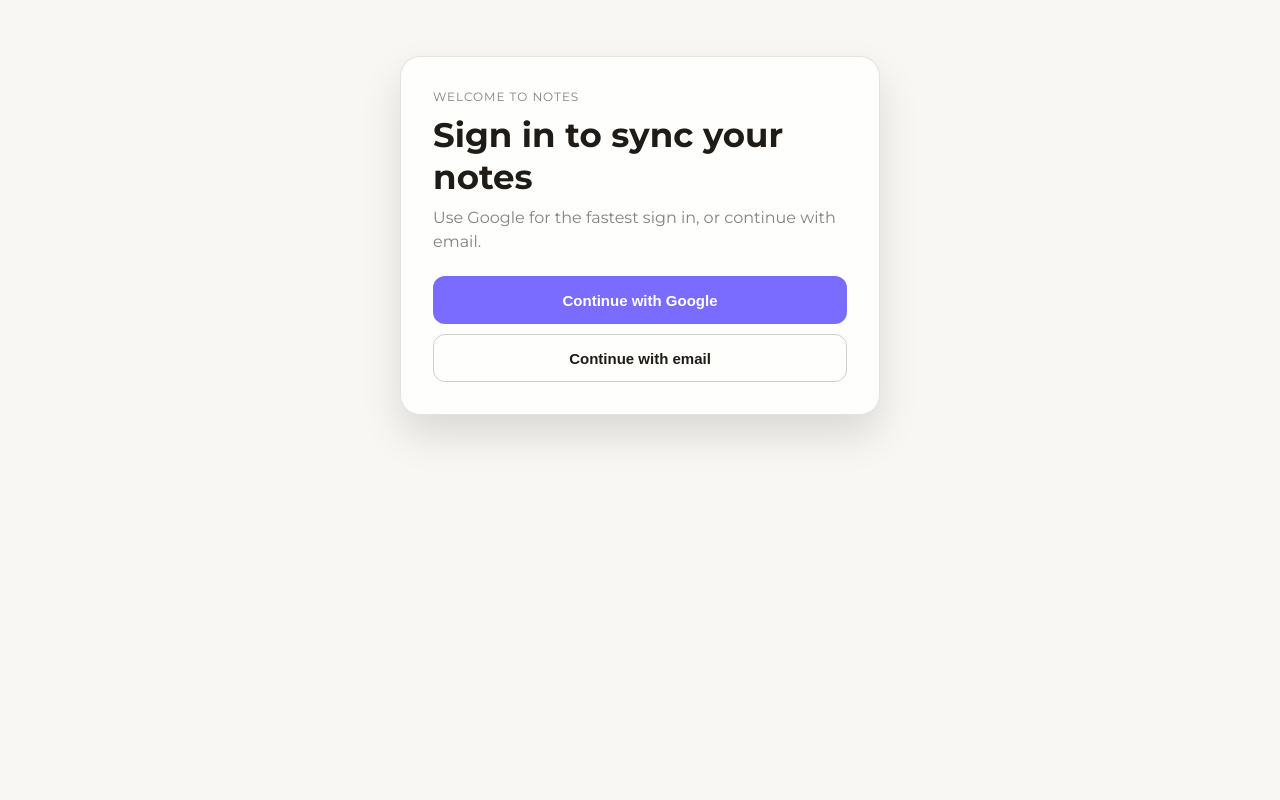
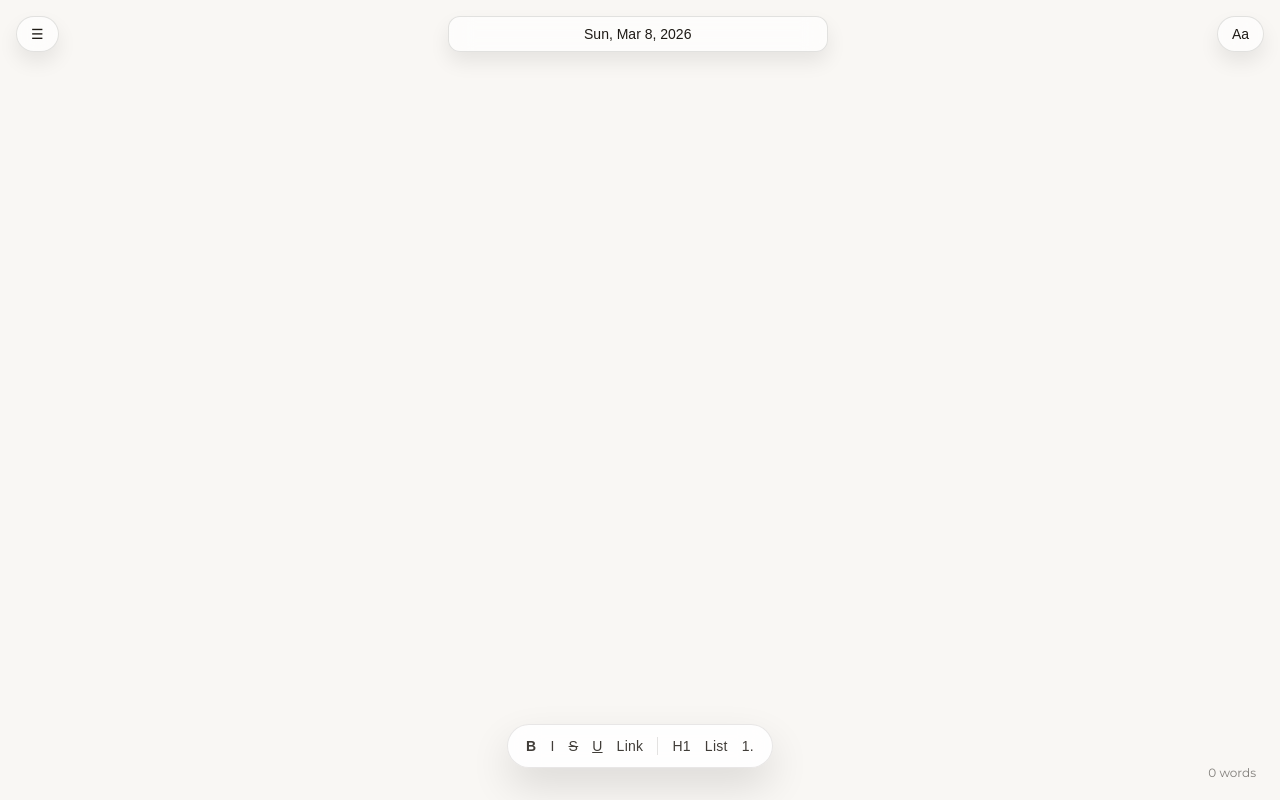
Before and after one commit to ciaranlm/Notesv2, a React (Vite) app: page / in a window 1280 px wide. Built offline with nearby package versions, Linux system fonts and the light colour scheme.

Commit message:
Remove login gate and auth screen styles

```diff
--- a/src/app/styles.css
+++ b/src/app/styles.css
@@ -170,72 +170,3 @@ body {
   max-width: 600px;
   margin: 0 auto;
 }
-
-.auth-entry-screen {
-  min-height: 100vh;
-  display: flex;
-  justify-content: center;
-  align-items: flex-start;
-  padding: clamp(20px, 7vh, 56px) 16px 24px;
-}
-
-.auth-entry-card {
-  width: min(480px, 100%);
-  background: color-mix(in srgb, var(--panel) 92%, transparent);
-  border: 1px solid color-mix(in srgb, var(--text) 12%, transparent);
-  border-radius: 20px;
-  padding: clamp(20px, 4vw, 32px);
-  box-shadow: 0 20px 40px rgba(0, 0, 0, 0.12);
-  backdrop-filter: blur(10px);
-}
-
-.auth-entry-eyebrow {
-  margin: 0;
-  font-size: 12px;
-  text-transform: uppercase;
-  letter-spacing: 0.08em;
-  color: var(--text-muted);
-}
-
-.auth-entry-card h1 {
-  margin: 10px 0 8px;
-  font-size: clamp(26px, 5vw, 34px);
-}
-
-.auth-entry-subtitle {
-  margin: 0;
-  color: var(--text-muted);
-  line-height: 1.5;
-}
-
-.auth-entry-actions {
-  display: grid;
-  gap: 10px;
-  margin-top: 22px;
-}
-
-.auth-btn {
-  min-height: 48px;
-  border-radius: 12px;
-  border: 1px solid transparent;
-  font-size: 15px;
-  font-weight: 600;
-  cursor: pointer;
-}
-
-.auth-btn-primary {
-  background: var(--accent);
-  color: #fff;
-}
-
-.auth-btn-secondary {
-  background: transparent;
-  color: var(--text);
-  border-color: color-mix(in srgb, var(--text) 20%, transparent);
-}
-
-.auth-entry-error {
-  margin: 12px 0 0;
-  color: #df4f4f;
-  font-size: 13px;
-}
--- a/src/auth/AuthGate.tsx
+++ /dev/null
@@ -1,122 +0,0 @@
-import { useEffect, useMemo, useState } from 'react'
-
-type AuthMethod = 'google' | 'email'
-
-type AuthGateProps = {
-  children: JSX.Element
-}
-
-type AuthEventName =
-  | 'auth_screen_viewed'
-  | 'google_click'
-  | 'google_success'
-  | 'google_error'
-  | 'fallback_email_click'
-
-const AUTH_STORAGE_KEY = 'notesv2_auth_method'
-const DEFAULT_POST_LOGIN_ROUTE = '/app'
-
-const trackAuthEvent = (eventName: AuthEventName, metadata?: Record<string, string>) => {
-  const payload = {
-    event: eventName,
-    ...metadata,
-  }
-
-  const dataLayerHost = window as Window & { dataLayer?: unknown[] }
-  if (Array.isArray(dataLayerHost.dataLayer)) {
-    dataLayerHost.dataLayer.push(payload)
-  }
-
-  window.dispatchEvent(new CustomEvent('notesv2_analytics', { detail: payload }))
-}
-
-const getPostLoginPath = () => {
-  const redirectParam = new URLSearchParams(window.location.search).get('redirect')
-  if (redirectParam && redirectParam.startsWith('/')) {
-    return redirectParam
-  }
-  return DEFAULT_POST_LOGIN_ROUTE
-}
-
-const persistAuthAndRedirect = (authMethod: AuthMethod) => {
-  window.localStorage.setItem(AUTH_STORAGE_KEY, authMethod)
-  const postLoginPath = getPostLoginPath()
-  if (window.location.pathname !== postLoginPath) {
-    window.history.replaceState(null, '', postLoginPath)
-  }
-}
-
-export const AuthGate = ({ children }: AuthGateProps) => {
-  const [isAuthenticated, setIsAuthenticated] = useState(() => Boolean(window.localStorage.getItem(AUTH_STORAGE_KEY)))
-  const [googleError, setGoogleError] = useState<string | null>(null)
-  const postLoginPath = useMemo(() => getPostLoginPath(), [])
-
-  useEffect(() => {
-    if (isAuthenticated && window.location.pathname !== postLoginPath) {
-      window.history.replaceState(null, '', postLoginPath)
-      return
-    }
-
-    if (!isAuthenticated) {
-      trackAuthEvent('auth_screen_viewed')
-    }
-  }, [isAuthenticated, postLoginPath])
-
-  const completeLogin = (authMethod: AuthMethod) => {
-    persistAuthAndRedirect(authMethod)
-    setIsAuthenticated(true)
-  }
-
-  const handleGoogleLogin = async () => {
-    setGoogleError(null)
-    trackAuthEvent('google_click')
-
-    try {
-      if (!navigator.onLine) {
-        throw new Error('No internet connection. Please reconnect and try again.')
-      }
-
-      completeLogin('google')
-      trackAuthEvent('google_success')
-    } catch (error) {
-      const message = error instanceof Error ? error.message : 'Google sign-in failed.'
-      setGoogleError(message)
-      trackAuthEvent('google_error', { message })
-    }
-  }
-
-  const handleEmailFallback = () => {
-    setGoogleError(null)
-    trackAuthEvent('fallback_email_click')
-    completeLogin('email')
-  }
-
-  if (isAuthenticated) {
-    return children
-  }
-
-  return (
-    <main className="auth-entry-screen" aria-label="Authentication screen">
-      <section className="auth-entry-card">
-        <p className="auth-entry-eyebrow">Welcome to Notes</p>
-        <h1>Sign in to sync your notes</h1>
-        <p className="auth-entry-subtitle">Use Google for the fastest sign in, or continue with email.</p>
-
-        <div className="auth-entry-actions">
-          <button type="button" className="auth-btn auth-btn-primary" onClick={handleGoogleLogin}>
-            Continue with Google
-          </button>
-          <button type="button" className="auth-btn auth-btn-secondary" onClick={handleEmailFallback}>
-            Continue with email
-          </button>
-        </div>
-
-        {googleError ? (
-          <p className="auth-entry-error" role="alert">
-            {googleError}
-          </p>
-        ) : null}
-      </section>
-    </main>
-  )
-}
--- a/src/main.tsx
+++ b/src/main.tsx
@@ -1,14 +1,11 @@
 import React from 'react'
 import ReactDOM from 'react-dom/client'
 import { App } from './app/App'
-import { AuthGate } from './auth/AuthGate'
 import './app/styles.css'
 
 ReactDOM.createRoot(document.getElementById('root')!).render(
   <React.StrictMode>
-    <AuthGate>
-      <App />
-    </AuthGate>
+    <App />
   </React.StrictMode>,
 )
 
```
